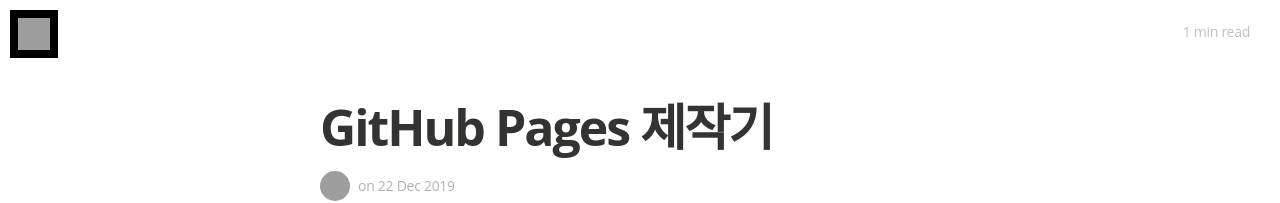
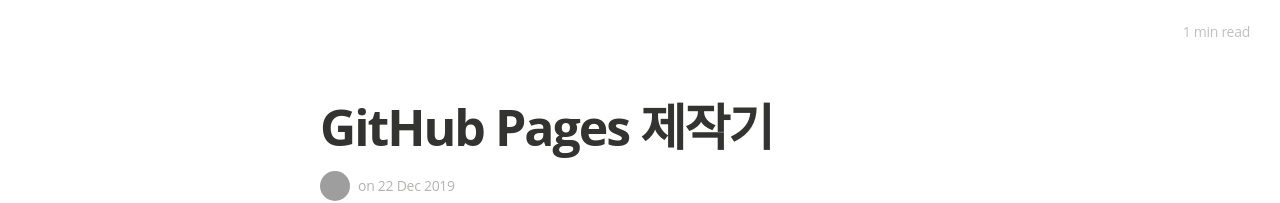
Before and after one commit to yvvyoon/yvvyoon.github.io, a Jekyll site: the page built from _posts/2019-12-22-github-pages.md, in a window 1280 px wide. Shown: the top 203 px of the page. Built offline with Jekyll 4.4.1, drawn with Linux system fonts in a browser that asks for light colours; nearby versions of some CDN libraries; some web fonts are replaced; our own code applies the rules of GitHub Pages for plain Markdown files; grey boxes are pictures that could not be loaded.

Commit message:
Modify: Logo

```diff
--- a/_includes/header.html
+++ b/_includes/header.html
@@ -1,6 +1,6 @@
 <!-- header start -->
 
 {% if site.float_logo %}
-  <a href="{{ site.url }}{{ site.baseurl }}" class="logo-readium"><span class="logo" style="background-image: url({{ site.logo }})"></span></a>
+<!-- <a href="{{ site.url }}{{ site.baseurl }}" class="logo-readium"><span class="logo" style="background-image: url({{ site.logo }})"></span></a> -->
 {% endif %}
 <!-- header end -->
```
Also changed, not shown: assets/images/author.jpg (deleted), assets/images/df_logo.jpg (deleted), assets/images/favicon.png (deleted), 2 other files.
